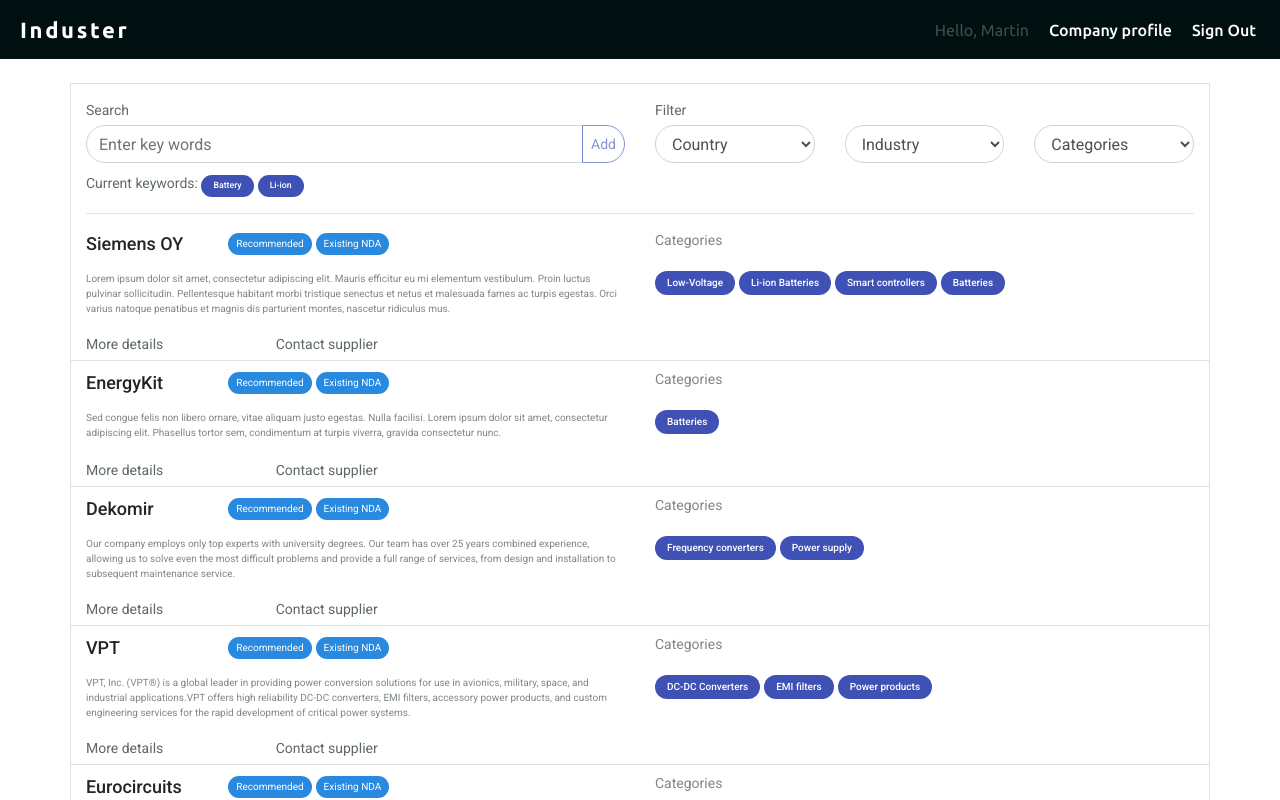
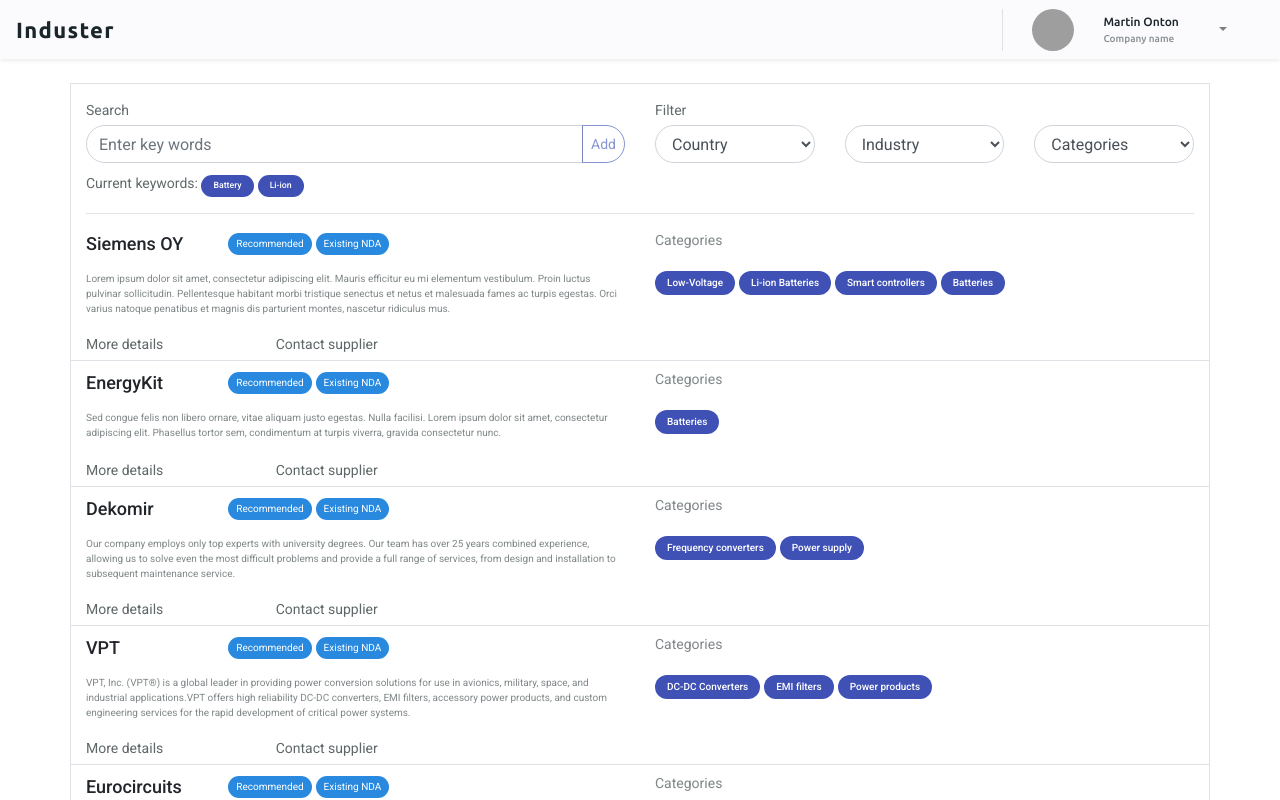
Before and after one commit to martinontcode/Induster, an Angular app: page / in a window 1280 px wide. Shown: the top 800 px of the page. Built offline with nearby package versions, Linux system fonts and the light colour scheme; grey boxes are pictures that could not be loaded.

Commit message:
Navbar design changes, font-awesome dependency
* Added font-awesome to the project.
* Navbar design changes.

```diff
--- a/angular.json
+++ b/angular.json
@@ -25,7 +25,8 @@
             ],
             "styles": [
               "src/styles.css",
-              "node_modules/bootstrap/dist/css/bootstrap.min.css"
+              "node_modules/bootstrap/dist/css/bootstrap.min.css",
+              "node_modules/@fortawesome/fontawesome-free/css/all.min.css"
             ],
             "scripts": [
               "node_modules/jquery/dist/jquery.min.js",
--- a/package.json
+++ b/package.json
@@ -19,6 +19,7 @@
     "@angular/platform-browser": "~10.1.6",
     "@angular/platform-browser-dynamic": "~10.1.6",
     "@angular/router": "~10.1.6",
+    "@fortawesome/fontawesome-free": "^5.15.1",
     "bootstrap": "^4.5.3",
     "jquery": "^3.5.1",
     "popper.js": "^1.16.1",
--- a/src/app/menu/navbar/navbar.component.css
+++ b/src/app/menu/navbar/navbar.component.css
@@ -3,17 +3,14 @@
 /* Navbar styles */
 .navbar-brand-font {
     font-family: 'Ubuntu', sans-serif;
-    font-weight: 600;
+    font-weight: 700;
     font-size: 1.375em;
-    letter-spacing: 0.12em;
-}
-.navbar-nav-font {
-    font-family: 'Ubuntu', sans-serif;
-    font-size: 1em;
+    letter-spacing: 0.06em;
+    color: #1B262C;
 }
 .navbar-nav-font .nav-link-font {
     font-weight: 500;
-    color: white;
+    color: #1B262C;
 }
 .navbar-nav-font .nav-link-dfont {
     font-weight: 300;
@@ -22,8 +19,24 @@
     font-family: 'Ubuntu', sans-serif;
     font-weight: 450;
     font-size: 1em;
-    color: white;
+    color: #1B262C;
 }
 .navbar-bg-custom {
-    background-color: #001011 !important;
+    background-color: #FBFBFD !important;
 }
+.navbar-username-font {
+    font-weight: 500;
+    font-size: 0.75em;
+    color: #1B262C;
+}
+.navbar-company-font {
+    font-size: 0.625em;
+    color: #1B262C 50%;
+    opacity: 0.5;
+}
+.avatar {
+    vertical-align: middle;
+    width: 42px;
+    height: 42px;
+    border-radius: 50%;
+}
--- a/src/app/menu/navbar/navbar.component.html
+++ b/src/app/menu/navbar/navbar.component.html
@@ -1,20 +1,44 @@
-<nav class="navbar navbar-expand-lg navbar-dark navbar-bg-custom">
-    <a class="navbar-brand  navbar-brand-font" href="#"><i class="fas fa-fire mr-1"></i>Induster</a>
+<nav class="navbar navbar-expand-lg navbar-light navbar-bg-custom navbar-shadow shadow-sm">
+    <a class="navbar-brand navbar-brand-font" href="#">Induster</a>
     <button class="navbar-toggler" type="button" data-toggle="collapse" data-target="#navbarSupportedContent" aria-controls="navbarSupportedContent" aria-expanded="false" aria-label="Toggle navigation">
       <span class="navbar-toggler-icon"></span>
     </button>
 
     <div class="collapse navbar-collapse navbar-nav-font" id="navbarSupportedContent">
-      <ul class="navbar-nav ml-auto">
-        <li class="nav-item mr-1">
+      <div class="navbar-nav ml-auto row mr-1 border-left">
+        <div class="col-4 d-flex justify-content-center align-items-center pr-0">
+          <img src="https://www.w3schools.com/howto/img_avatar.png" alt="Avatar" class="avatar">
+        </div>
+        <div class="col-5 pr-0 d-flex align-items-center">
+          <div class="row pr-0">
+            <div class="col-12 mb-0 pb-0 pr-0 navbar-username-font">
+              Martin Onton
+            </div>
+            <div class="col-12 pr-0 navbar-company-font">
+              Company name
+            </div>
+          </div>
+        </div>
+        <div class="col-1 pr-0 d-flex align-items-center dropdown">
+
+          <a class="nav-link dropdown-toggle" href="#" id="navbarDropdown" role="button" data-toggle="dropdown" aria-haspopup="true" aria-expanded="false">
+          </a>
+          <div class="dropdown-menu dropdown-menu-right" aria-labelledby="navbarDropdown">
+            <a class="dropdown-item" href="#">My profile</a>
+            <a class="dropdown-item" href="#">Company profile</a>
+            <div class="dropdown-divider"></div>
+            <a class="dropdown-item" href="#">Sign Out</a>
+          </div>
+        </div>
+        <!-- <li class="nav-item border">
           <a class="nav-link nav-link-dfont disabled" href="#" tabindex="-1" aria-disabled="true">Hello, Martin</a>
         </li>
-        <li class="nav-item mr-1">
+        <li class="nav-item">
             <a class="nav-link nav-link-font" href="#">Company profile</a>
           </li>
         <li class="nav-item">
           <a class="nav-link nav-link-font" href="#">Sign Out</a>
-        </li>
-      </ul>
+        </li> -->
+      </div>
     </div>
 </nav>
```
Also changed, not shown: 1 other file (tests, documents, lock files or other folders).
